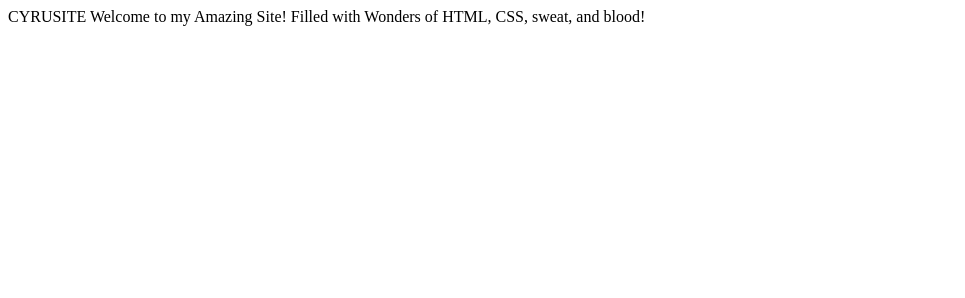
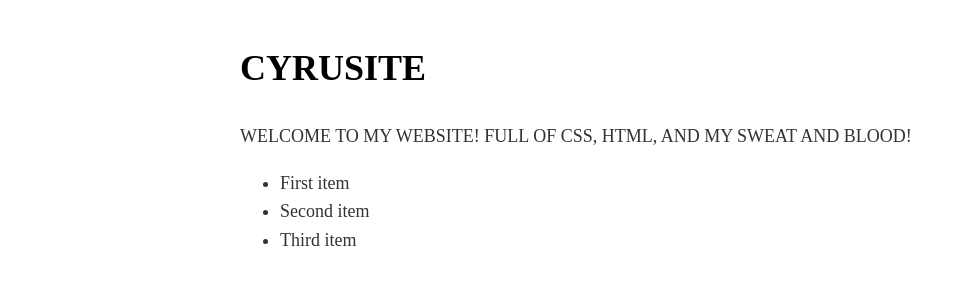
Before and after one commit to cyrusthegreattt/cyrusthegreattt.github.io, a plain HTML site: page index.html in a window 1280 px wide. Shown: the whole page, without its empty margins (0-965 px from the left). Drawn offline with Linux system fonts and the light colour scheme.

Commit message:
Added basic html and css files

```diff
--- a/index.html
+++ b/index.html
@@ -1,2 +1,22 @@
-CYRUSITE
-Welcome to my Amazing Site! Filled with Wonders of HTML, CSS, sweat, and blood!
+<!DOCTYPE html>
+<html lang="en">
+<head>
+    <meta charset="UTF-8">
+    <meta name="viewport" content="width=device-width, initial-scale=1.0">
+    <title>CYRUSITE</title>
+    <link rel="stylesheet" href="styles.css">
+</head>
+<body>
+
+    <h1>CYRUSITE</h1>
+    <p>WELCOME TO MY WEBSITE! FULL OF CSS, HTML, AND MY SWEAT AND BLOOD!</p>
+
+    <!-- This is a simple list -->
+    <ul>
+        <li>First item</li>
+        <li>Second item</li>
+        <li>Third item</li>
+    </ul>
+
+</body>
+</html>
--- /dev/null
+++ b/styles.css
@@ -0,0 +1,23 @@
+/* styles.css */
+
+body {
+    /* Sets the primary font to Times New Roman */
+    font-family: "Times New Roman", Times, serif;
+
+    /* Standard readable line height and font size */
+    line-height: 1.6;
+    font-size: 18px;
+
+    /* Optional: Sets a clean layout width */
+    max-width: 800px;
+    margin: 40px auto;
+    padding: 0 20px;
+    color: #333;
+}
+
+h1, h2, h3 {
+    /* Ensures headings also use the serif font */
+    font-family: "Times New Roman", Times, serif;
+    font-weight: bold;
+    color: #000;
+}
```
